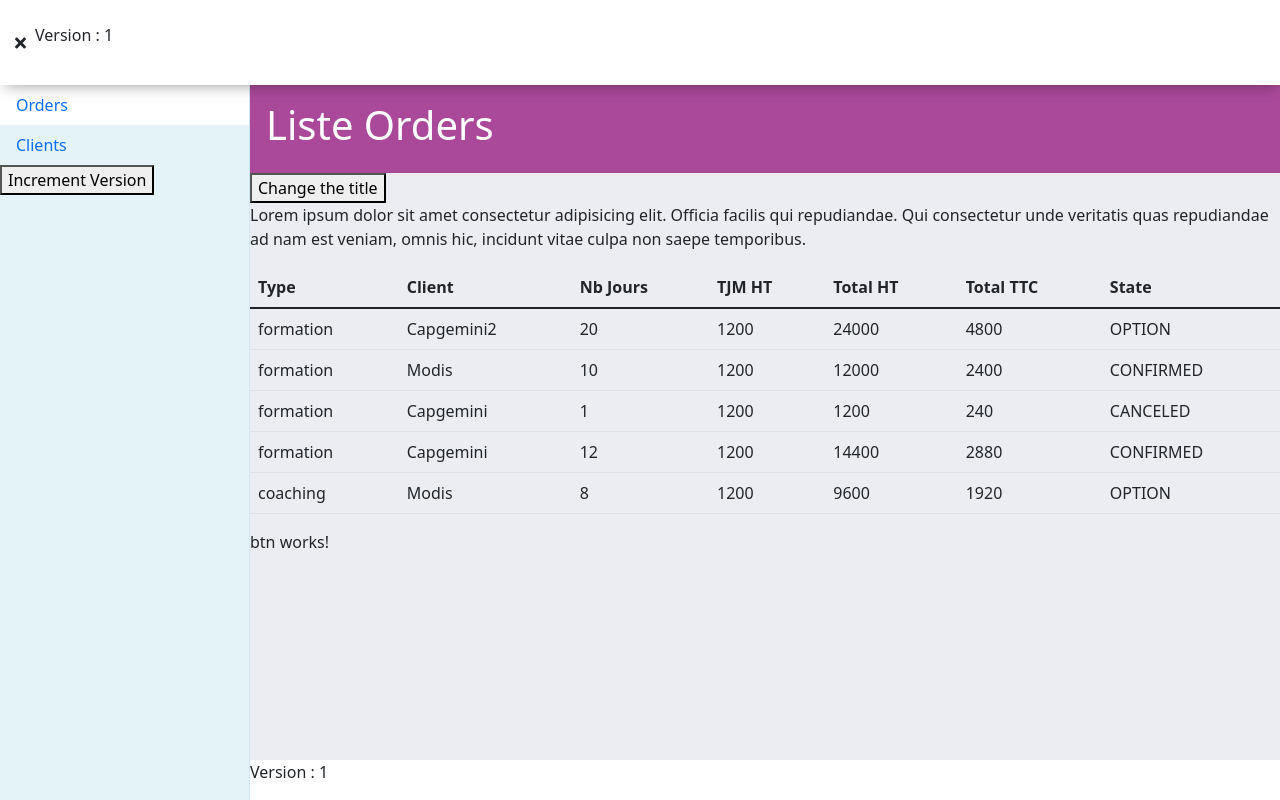
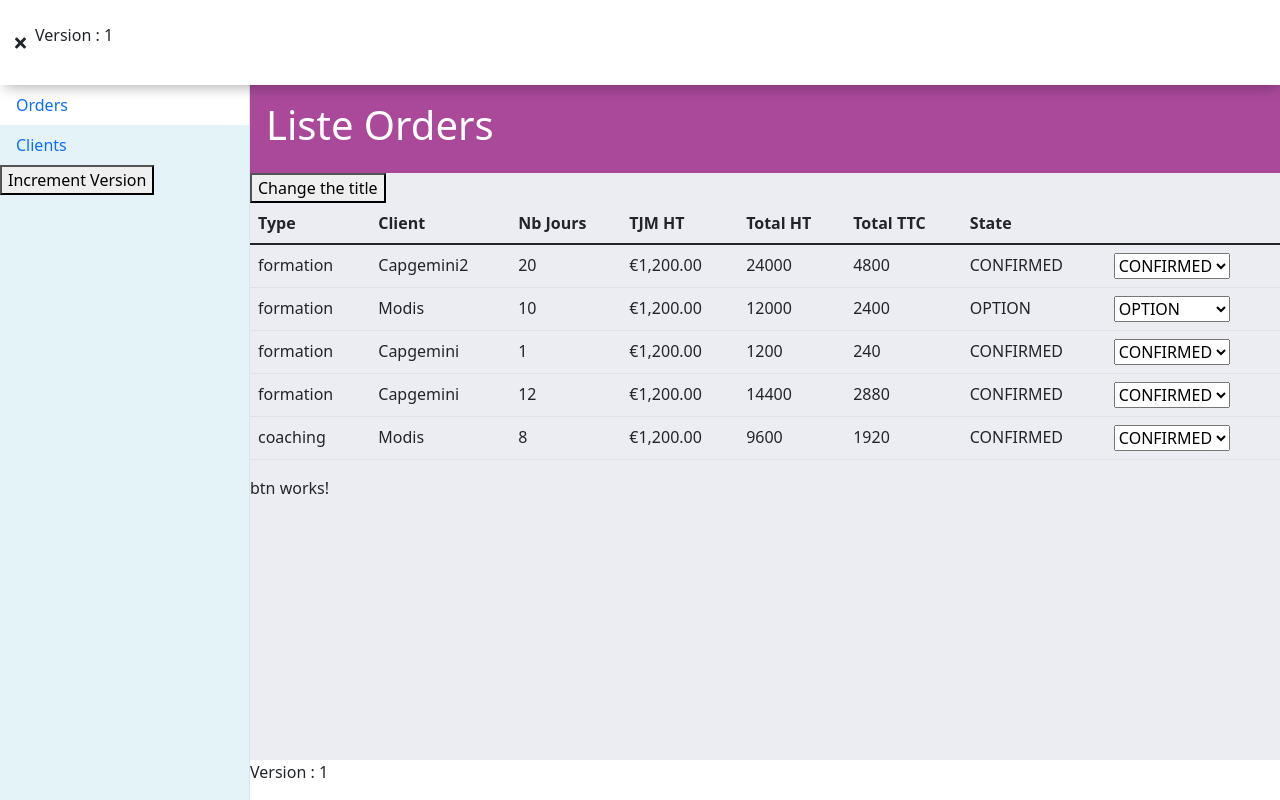
Before and after one commit to dev-formation/angular-13-crm-novembre, an Angular app: page /orders in a window 1280 px wide. Built offline with nearby package versions, Linux system fonts and the light colour scheme; data requests are answered from the project's data file.

Commit message:
28 - pipe angular + changeState

```diff
--- a/angular.json
+++ b/angular.json
@@ -16,6 +16,9 @@
       "root": "",
       "sourceRoot": "src",
       "prefix": "app",
+      "i18n": {
+        "sourceLocale": "fr-FR"
+      },
       "architect": {
         "build": {
           "builder": "@angular-devkit/build-angular:browser",
--- a/api/db.json
+++ b/api/db.json
@@ -4,7 +4,7 @@
       "tjmHt": 1200,
       "nbJours": 20,
       "tva": 20,
-            "state": "OPTION",
+      "state": "CONFIRMED",
       "typePresta": "formation",
       "client": "Capgemini2",
       "comment": "Merci Cap pour les 24k",
@@ -14,7 +14,7 @@
       "tjmHt": 1200,
       "nbJours": 10,
       "tva": 20,
-            "state": "CONFIRMED",
+      "state": "OPTION",
       "typePresta": "formation",
       "client": "Modis",
       "comment": "fgddhf",
@@ -24,7 +24,7 @@
       "tjmHt": 1200,
       "nbJours": 1,
       "tva": 20,
-            "state": "CANCELED",
+      "state": "CONFIRMED",
       "typePresta": "formation",
       "client": "Capgemini",
       "comment": null,
@@ -44,7 +44,7 @@
       "tjmHt": 1200,
       "nbJours": 8,
       "tva": 20,
-            "state": "OPTION",
+      "state": "CONFIRMED",
       "typePresta": "coaching",
       "client": "Modis",
       "comment": "Merci Modis pour les 10k",
--- a/package.json
+++ b/package.json
@@ -8,7 +8,7 @@
     "buildProd": "ng build --configuration production",
     "watch": "ng build --watch --configuration development",
     "test": "ng test",
-    "api" : "json-server --watch api/db.json"
+    "api": "json-server --watch api/db.json"
   },
   "private": true,
   "dependencies": {
@@ -33,6 +33,7 @@
     "@angular-devkit/build-angular": "~13.0.3",
     "@angular/cli": "~13.0.3",
     "@angular/compiler-cli": "~13.0.0",
+    "@angular/localize": "^13.0.2",
     "@types/jasmine": "~3.10.0",
     "@types/node": "^12.11.1",
     "jasmine-core": "~3.10.0",
--- a/src/app/orders/orders.module.ts
+++ b/src/app/orders/orders.module.ts
@@ -1,4 +1,4 @@
-import { NgModule } from '@angular/core';
+import { DEFAULT_CURRENCY_CODE, NgModule } from '@angular/core';
 import { CommonModule } from '@angular/common';
 
 import { OrdersRoutingModule } from './orders-routing.module';
@@ -18,6 +18,10 @@
     CommonModule,
     OrdersRoutingModule,
     SharedModule
+  ],
+  providers: [
+    {provide: DEFAULT_CURRENCY_CODE, useValue: 'EUR'}
+
   ]
 })
 export class OrdersModule { }
--- a/src/app/orders/page/page-list-orders/page-list-orders.component.html
+++ b/src/app/orders/page/page-list-orders/page-list-orders.component.html
@@ -1,12 +1,11 @@
 <app-template-full-width [title]="myTitle" *ngIf="collection$ | async as collectionVar">
     <button (click)="changeTitle()" >Change the title</button>
-    <p>Lorem ipsum dolor sit amet consectetur adipisicing elit. Officia facilis qui repudiandae. Qui consectetur unde veritatis quas repudiandae ad nam est veniam, omnis hic, incidunt vitae culpa non saepe temporibus.</p>
     <app-table-light [headers]="headers">
         <tr *ngFor="let item of collectionVar">
             <td>{{ item.typePresta }}</td>
             <td>{{ item.client }}</td>
             <td>{{ item.nbJours }}</td>
-            <td>{{ item.tjmHt }}</td>
+            <td>{{ item.tjmHt | currency }}</td>
             <!-- <td> {{ total(item.tjmHt, item.nbJours)}} </td>
             <td> {{ total(item.tjmHt, item.nbJours, item.tva)}} </td> -->
             <!-- <td> {{ item.tjmHt | total : item.nbJours}} </td>
@@ -14,6 +13,25 @@
             <td> {{ item | total }} </td>
             <td> {{ item | total : true}} </td>
             <td>{{ item.state }}</td>
+            <td>
+                <select (change)="onSelectChangeState(item, $event)">
+                    <option
+                        *ngFor="let state of stateOrder | keyvalue"
+                        [value]="state.key"
+                        [selected]="state.value === item.state"
+                        > {{ state.value }} </option>
+                    <!-- <option
+                        *ngFor="let state of stateOrder | keyvalue"
+                        [value]="state.value"
+                        [selected]="state.value === item.state"
+                        > {{ state.value }} </option> -->
+                    <!-- <option
+                        *ngFor="let state of states"
+                        [value]="state"
+                        [selected]="state === item.state"
+                        > {{ state }} </option> -->
+                </select>
+            </td>
         </tr>
     </app-table-light>
     <app-btn></app-btn>
--- a/src/app/orders/page/page-list-orders/page-list-orders.component.ts
+++ b/src/app/orders/page/page-list-orders/page-list-orders.component.ts
@@ -1,5 +1,6 @@
 import { AfterContentChecked, AfterContentInit, AfterViewChecked, AfterViewInit, Component, DoCheck, OnChanges, OnInit } from '@angular/core';
 import { Observable } from 'rxjs';
+import { StateOrder } from 'src/app/core/enums/state-order';
 import { Order } from 'src/app/core/models/order';
 import { OrdersService } from '../../services/orders.service';
 
@@ -15,6 +16,8 @@
   public headers: string[];
   private count: number = 0;
   private count2: number = 0;
+  public stateOrder = StateOrder;
+  public states = Object.values(StateOrder);
 
   constructor(private ordersService: OrdersService) {
     this.headers = ['Type', 'Client', 'Nb Jours', 'TJM HT', 'Total HT', 'Total TTC', 'State'];
@@ -106,6 +109,11 @@
 
   // }
 
+  public onSelectChangeState(order: Order, event:any): void {
+    const state = event.target.value;
+    this.ordersService.changeState(order, state).subscribe( data => order = data);
+  }
+
 
 
 
--- a/src/app/orders/services/orders.service.ts
+++ b/src/app/orders/services/orders.service.ts
@@ -4,6 +4,7 @@
 import { Order } from 'src/app/core/models/order';
 import { environment } from 'src/environments/environment';
 import { map } from 'rxjs/operators';
+import { StateOrder } from 'src/app/core/enums/state-order';
 
 @Injectable({
   providedIn: 'root'
@@ -64,4 +65,14 @@
   //    this.behave.next('Ok Google');
   //    this.behave.next('Yes Papa');
   // }
+
+  public update(item: Order): Observable<Order> {
+    return this.http.put<Order>(`${this.urlApi}/orders/${item.id}`, item);
+  }
+
+  public changeState(item: Order, state: StateOrder): Observable<Order>
+  {
+    const obj = new Order({...item, state});
+    return this.update(obj);
+  }
 }
--- a/src/polyfills.ts
+++ b/src/polyfills.ts
@@ -1,3 +1,7 @@
+/***************************************************************************************************
+ * Load `$localize` onto the global scope - used if i18n tags appear in Angular templates.
+ */
+import '@angular/localize/init';
 /**
  * This file includes polyfills needed by Angular and is loaded before the app.
  * You can add your own extra polyfills to this file.
```
Also changed, not shown: 1 other file (tests, documents, lock files or other folders). Lines whose indentation alone changed are shown as unchanged.
